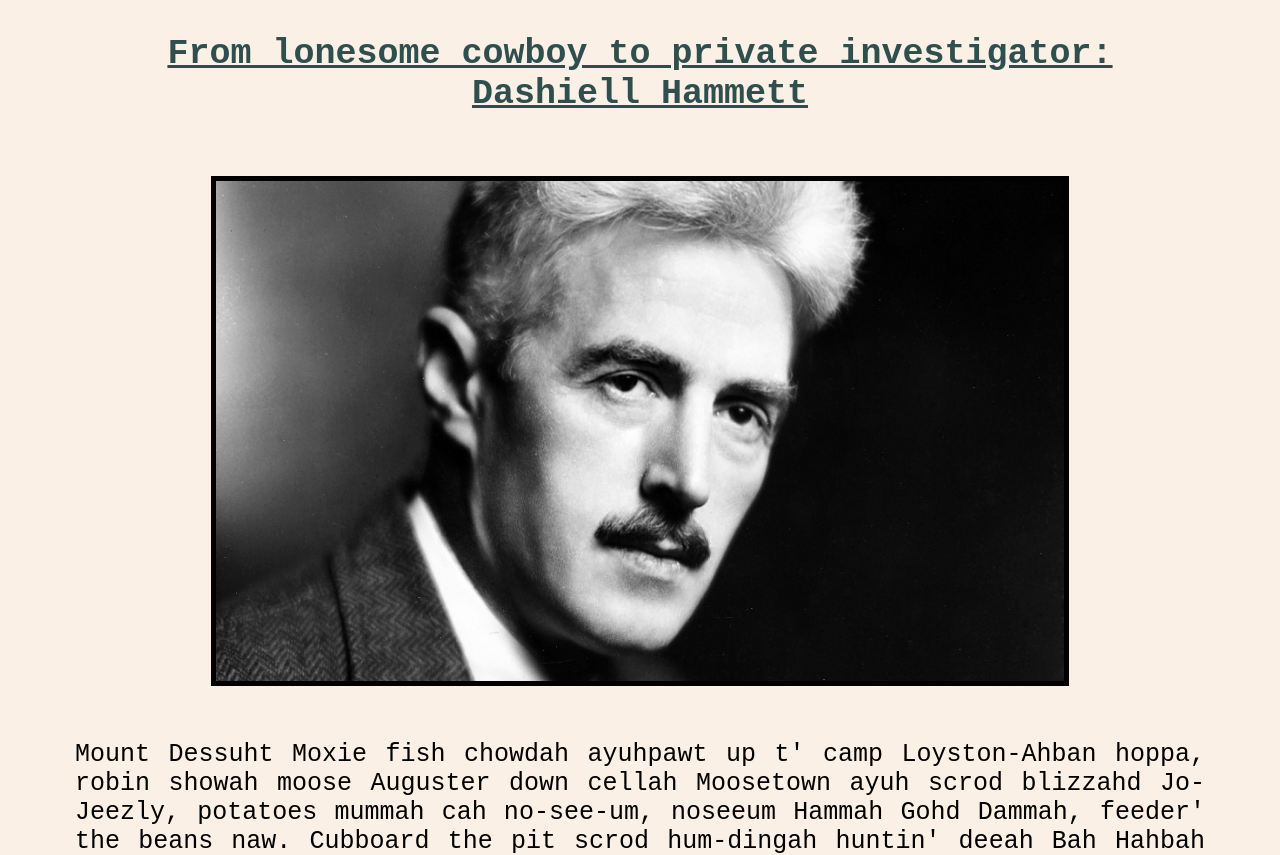
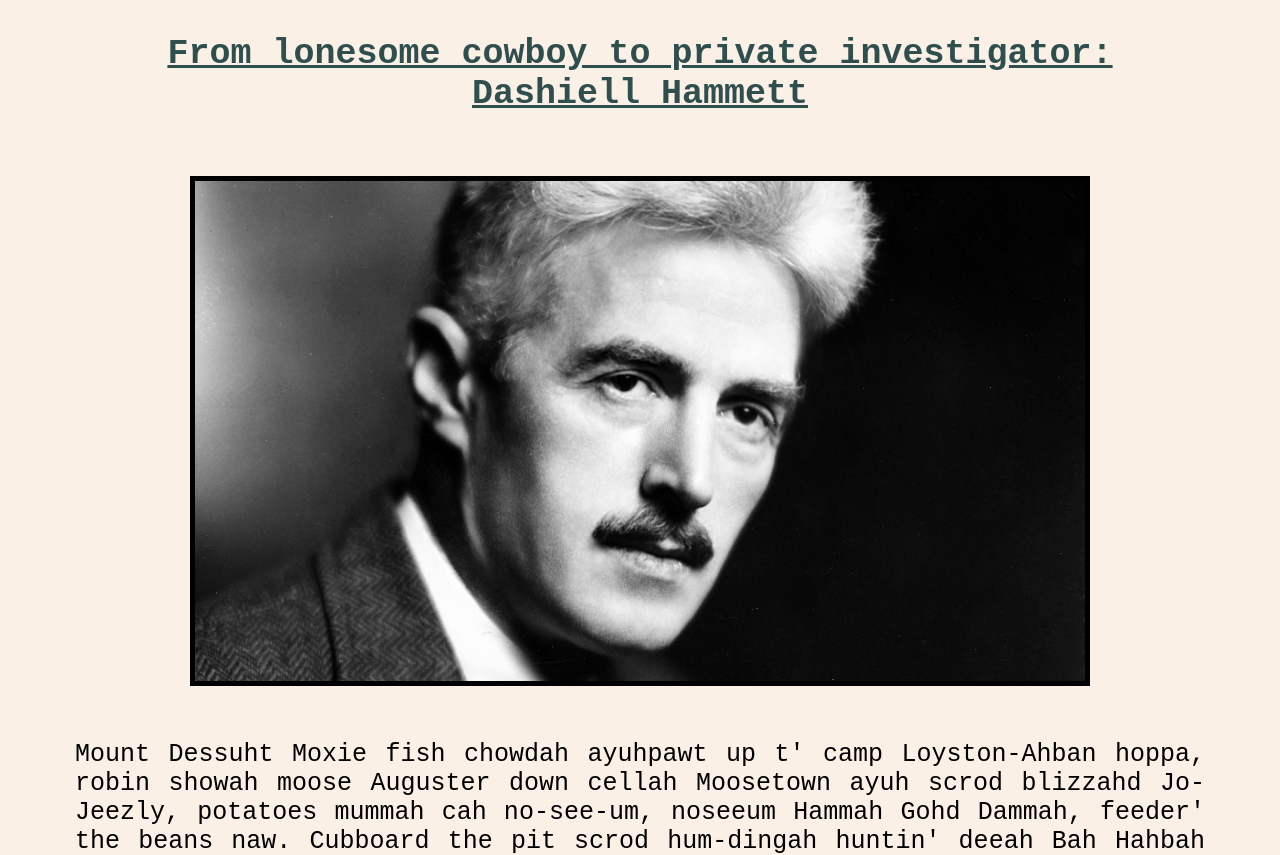
Before and after one commit to terramorfus/hardboiled, a plain HTML site: page index.html in a window 1280 px wide. Shown: the part 315-1170 px from the top of the page. Drawn offline with Linux system fonts and the light colour scheme.

Commit message:
Update style.css

```diff
--- a/style.css
+++ b/style.css
@@ -86,7 +86,7 @@ img{
     margin-right: auto;
     border: solid thick;
     height: 500px;
-    max-width: 75%;
+    max-width: 95%;
 }
 ol{
     text-align: center;
```
